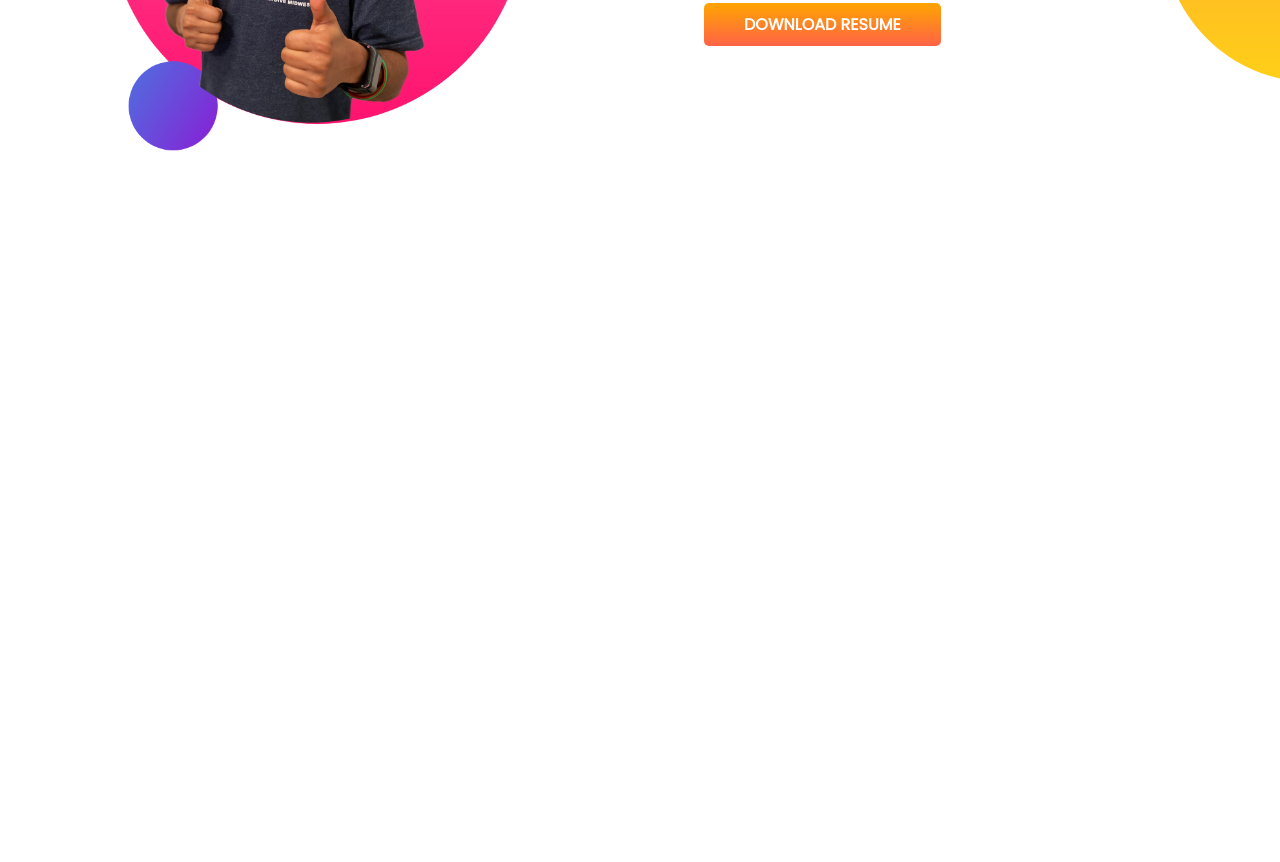
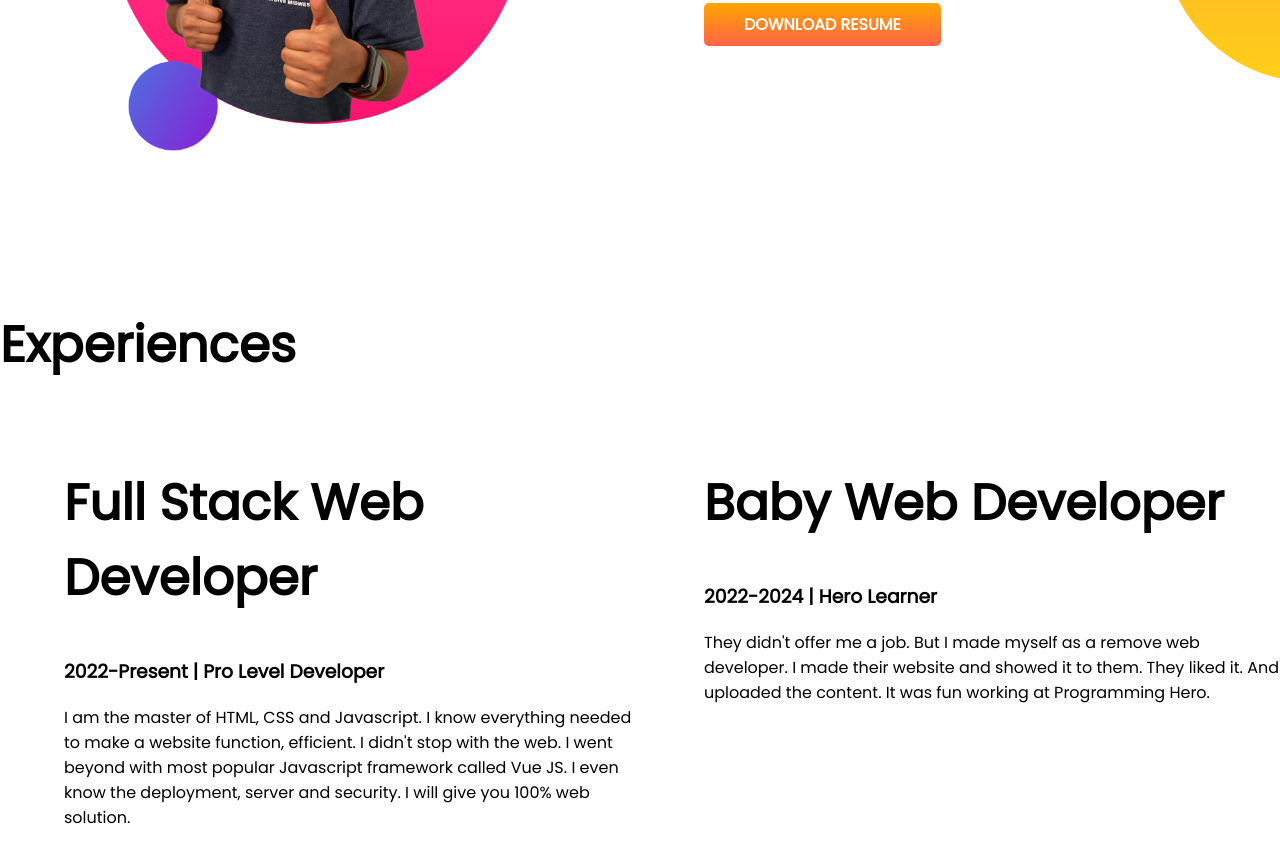
Before and after one commit to ridoyscu/developer-portfolio, a plain HTML site: page index.html in a window 1280 px wide. Shown: the part 980-1842 px from the top of the page. Before the commit the page ends 1288 px from the top, so only its background shows below. Drawn offline with Linux system fonts and the light colour scheme.

Commit message:
experience body

```diff
--- a/index.html
+++ b/index.html
@@ -13,7 +13,7 @@
 </head>
 
 <body>
-    <section class="top-banner">
+    <section class="top-banner flexible-container">
         <div class="half-width">
             <h1>Welcome To</h1>
             <h1><span class="orange-color">Mahmudul Hasan</span> World</h1>
@@ -29,7 +29,7 @@
             <img src="images/ridoy.png" alt="">
         </div>
     </section>
-    <section class="dream-big">
+    <section class="dream-big flexible-container">
         <div class="half-width">
             <img src="images/jhankar2.png" alt="">
         </div>
@@ -41,6 +41,28 @@
             <a class="link-button" target="_blank" href="">DOWNLOAD RESUME</a>
         </div>
     </section>
+    <section class="experience-area">
+        <h1>Experiences</h1>
+        <div class="flexible-container">
+            <div class="half-width">
+                <h1>Full Stack Web Developer</h1>
+                <h3>2022-Present | Pro Level Developer</h3>
+                <p>
+                    I am the master of HTML, CSS and Javascript. I know everything needed to make a website function,
+                    efficient. I didn't stop with the web. I went beyond with most popular Javascript framework called
+                    Vue
+                    JS. I even know the deployment, server and security. I will give you 100% web solution.
+                </p>
+            </div>
+            <div class="half-width">
+                <h1>Baby Web Developer</h1>
+                <h3>2022-2024 | Hero Learner</h3>
+                <p>They didn't offer me a job. But I made myself as a remove web developer. I made their website and
+                    showed
+                    it to them. They liked it. And uploaded the content. It was fun working at Programming Hero.</p>
+            </div>
+        </div>
+    </section>
 
 
 </body>
--- a/style.css
+++ b/style.css
@@ -12,7 +12,7 @@ h1 {
     color: orange;
 }
 
-section {
+.flexible-container {
     display: flex;
     margin-bottom: 150px;
 }
```
